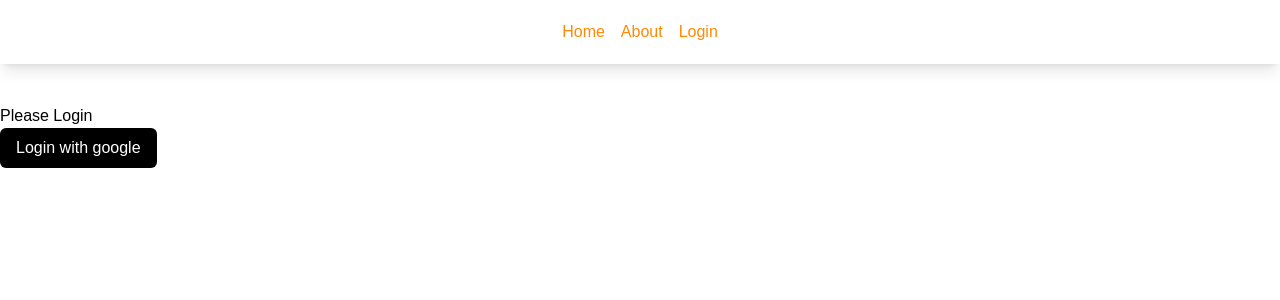
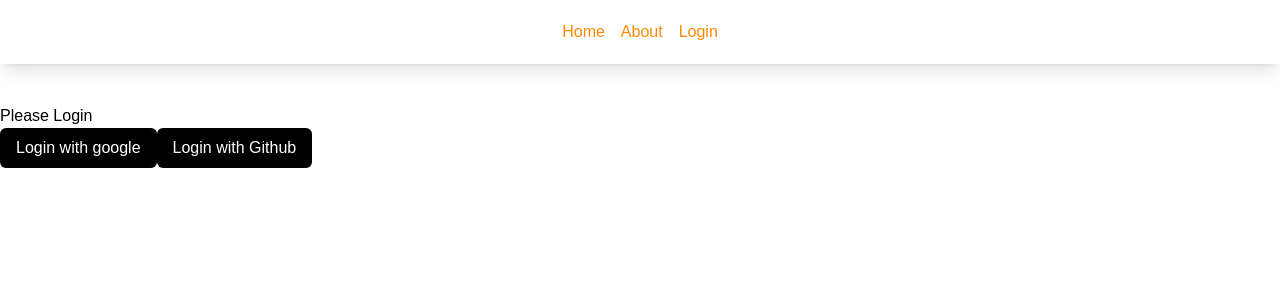
Before and after one commit to Arshad4320/simple-firebase-auth, a React (Vite) app: page /login in a window 1280 px wide. Shown: the top 300 px of the page. Built offline with nearby package versions, Linux system fonts and the light colour scheme.

Commit message:
google firebase auth done

```diff
--- a/src/components/Login/Login.jsx
+++ b/src/components/Login/Login.jsx
@@ -1,16 +1,20 @@
-import { GoogleAuthProvider, signInWithPopup, signOut } from "firebase/auth";
+import {
+  GithubAuthProvider,
+  GoogleAuthProvider,
+  signInWithPopup,
+  signOut,
+} from "firebase/auth";
 import React, { useState } from "react";
 import { auth } from "../../firebase/firebase";
 
 const Login = () => {
   const [data, setData] = useState(null);
   const provider = new GoogleAuthProvider();
-
+  const githubProvider = new GithubAuthProvider();
   const handleGoogleSignin = () => {
     console.log("button clicked");
     signInWithPopup(auth, provider)
       .then((data) => {
-        console.log(data.user);
         setData(data.user);
       })
       .catch((err) => {
@@ -23,6 +27,13 @@ const Login = () => {
         setData(null);
       })
       .catch((err) => console.log(err));
+  };
+  const handleGithubSignin = () => {
+    signInWithPopup(auth, githubProvider)
+      .then((result) => setData(result.user))
+      .catch((err) => {
+        console.log(err);
+      });
   };
   return (
     <div className=" py-10">
@@ -43,12 +54,20 @@ const Login = () => {
             Log out
           </button>
         ) : (
+          <>
             <button
               onClick={handleGoogleSignin}
               className=" text-center px-4 py-2 rounded-md bg-black text-white"
             >
               Login with google
             </button>
+            <button
+              onClick={handleGithubSignin}
+              className=" text-center px-4 py-2 rounded-md bg-black text-white"
+            >
+              Login with Github
+            </button>
+          </>
         )}
       </div>
     </div>
```
Lines whose indentation alone changed are shown as unchanged.
